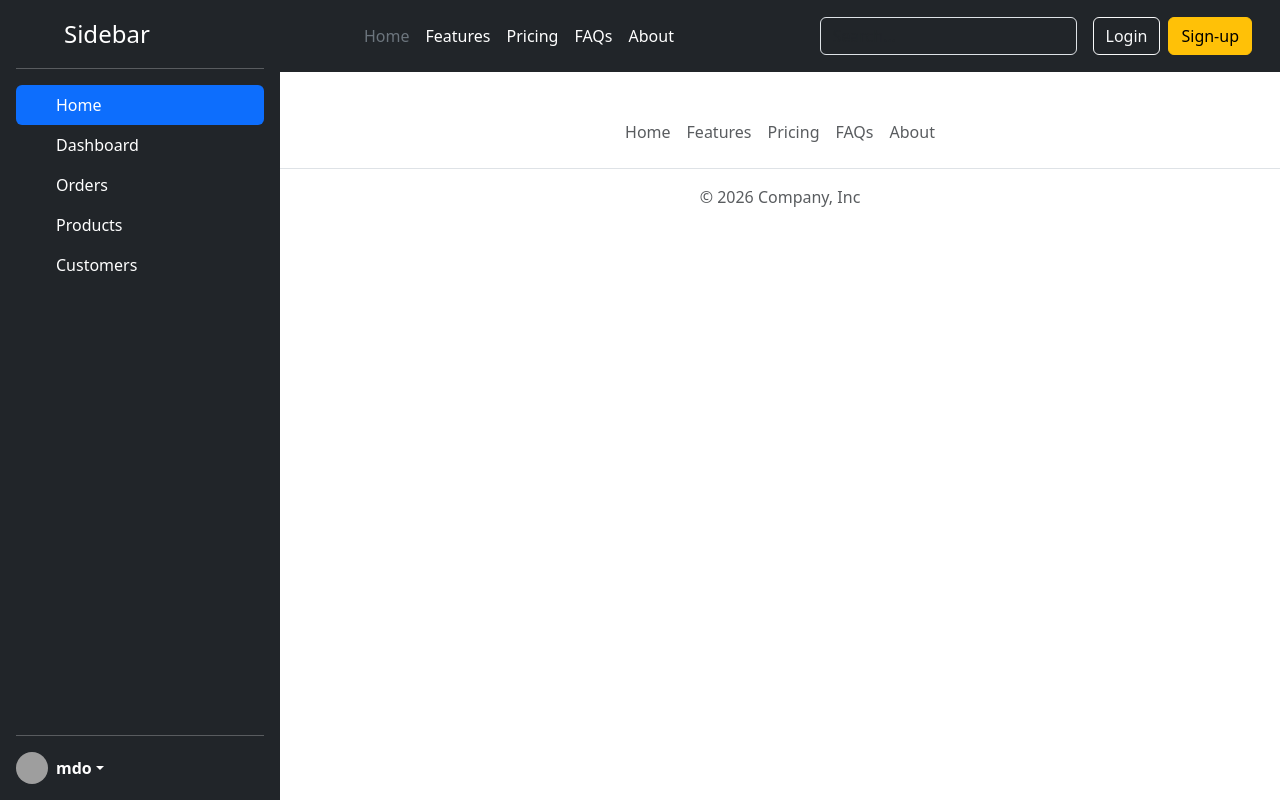
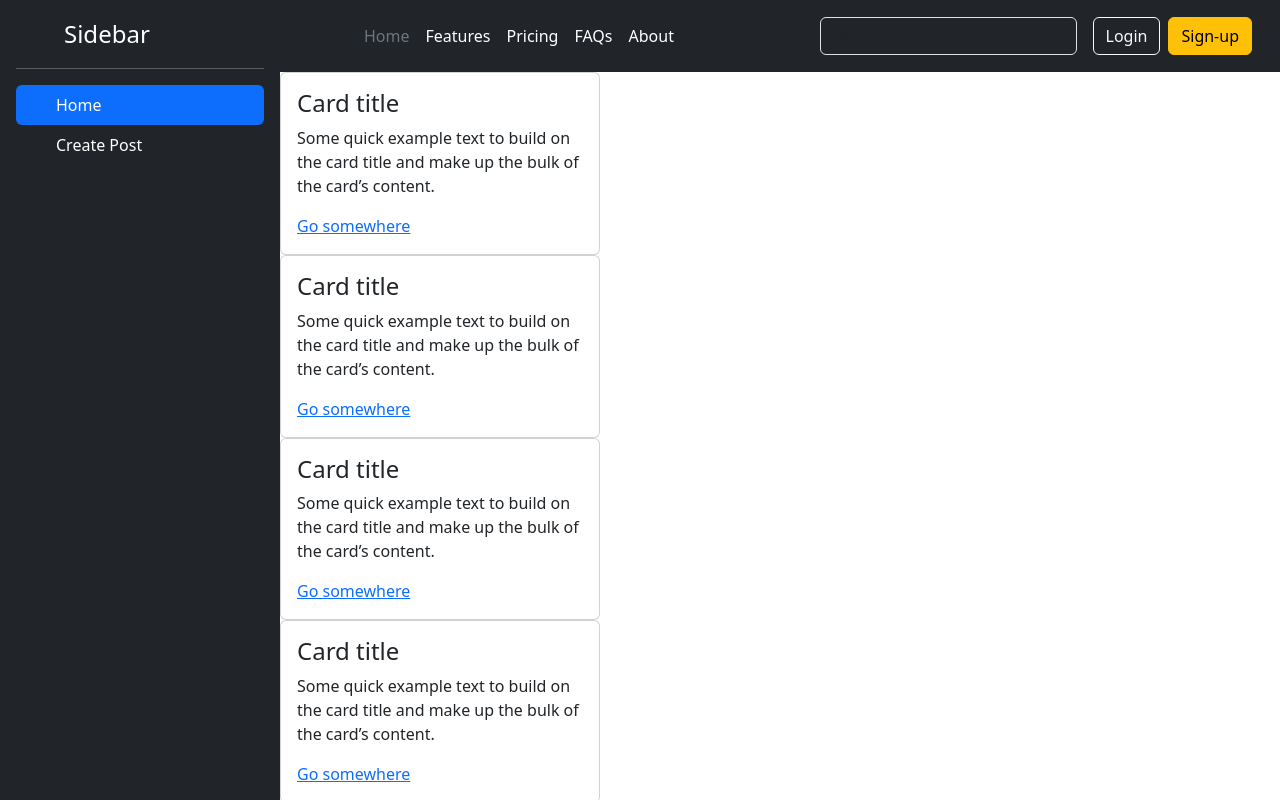
Before and after one commit to Anuuup10/Social-Media, a React (Vite) app: page / in a window 1280 px wide. Shown: the top 800 px of the page. Built offline with nearby package versions, Linux system fonts and the light colour scheme; grey boxes are pictures that could not be loaded.

Commit message:
feat: sidebar functionality

```diff
--- a/src/App.jsx
+++ b/src/App.jsx
@@ -3,14 +3,19 @@ import "bootstrap/dist/css/bootstrap.min.css";
 import Header from "./components/Header";
 import Footer from "./components/Footer";
 import Sidebar from "./components/Sidebar";
+import CreatePost from "./components/CreatePost";
+import PostList from "./components/PostList";
+import { useState } from "react";
 
 function App() {
+  const [selectTab, setSelectedtab] = useState("Home");
   return (
     <>
       <div className="app-container">
-        <Sidebar />
+        <Sidebar selectTab={selectTab} setSelectedtab={setSelectedtab}/>
         <div className="content">
           <Header />
+          {selectTab === "Home" ? (<PostList />) : (<CreatePost />)}
           <Footer />
         </div>
       </div>
--- /dev/null
+++ b/src/components/CreatePost.jsx
@@ -0,0 +1,52 @@
+const CreatePost = () => {
+  return (
+    <form onSubmit={(e) => e.preventDefault()}>
+      <div className="mb-3">
+        <label htmlFor="exampleInputEmail1" className="form-label">
+          Email address
+        </label>
+
+        <input
+          type="email"
+          className="form-control"
+          id="exampleInputEmail1"
+          aria-describedby="emailHelp"
+        />
+
+        <div id="emailHelp" className="form-text">
+          We’ll never share your email with anyone else.
+        </div>
+      </div>
+
+      <div className="mb-3">
+        <label htmlFor="exampleInputPassword1" className="form-label">
+          Password
+        </label>
+
+        <input
+          type="password"
+          className="form-control"
+          id="exampleInputPassword1"
+        />
+      </div>
+
+      <div className="mb-3 form-field">
+        <input
+          type="checkbox"
+          id="exampleCheck1"
+          className="check"
+        />
+
+        <label htmlFor="exampleCheck1">
+          Check me out
+        </label>
+      </div>
+
+      <button type="submit" className="btn-solid theme-primary">
+        Submit
+      </button>
+    </form>
+  );
+}
+
+export default CreatePost;
--- /dev/null
+++ b/src/components/Post.jsx
@@ -0,0 +1,20 @@
+const Post = () => {
+  return (
+    <section className="card" style={{ maxWidth: "320px" }}>
+      <div className="card-body">
+        <h4 className="card-title">Card title</h4>
+
+        <p className="card-text">
+          Some quick example text to build on the card title and make up the
+          bulk of the card’s content.
+        </p>
+
+        <a href="#" className="btn-solid theme-primary">
+          Go somewhere
+        </a>
+      </div>
+    </section>
+  );
+};
+
+export default Post;
--- /dev/null
+++ b/src/components/PostList.jsx
@@ -0,0 +1,15 @@
+import Post from "./Post"
+
+const PostList = () => {
+  return(
+    <>
+    <Post />
+    <Post />
+    <Post />
+    <Post />
+    <Post />
+    </>
+  )
+}
+
+export default PostList;
--- a/src/components/Sidebar.jsx
+++ b/src/components/Sidebar.jsx
@@ -1,8 +1,8 @@
-const Sidebar = () => {
+const Sidebar = ({selectTab, setSelectedtab}) => {
   return (
     <div
       className="d-flex flex-column flex-shrink-0 p-3 text-bg-dark"
-      style={{ width: '280px', minHeight: '100vh' }}
+      style={{ width: "280px", minHeight: "100vh" }}
     >
       {/* Sidebar Title */}
       <a
@@ -24,8 +24,8 @@ const Sidebar = () => {
 
       {/* Navigation Links */}
       <ul className="nav nav-pills flex-column mb-auto">
-        <li className="nav-item">
-          <a href="#" className="nav-link active" aria-current="page">
+        <li className="nav-item" onClick={()=>setSelectedtab('Home')}>
+          <a href="#" className={`nav-link text-white ${selectTab === 'Home' && 'active'}`} aria-current="page">
             <svg
               className="bi pe-none me-2"
               width="16"
@@ -38,8 +38,8 @@ const Sidebar = () => {
           </a>
         </li>
 
-        <li>
-          <a href="#" className="nav-link text-white">
+        <li onClick={()=>setSelectedtab('Create Post')}>
+          <a href="#" className={`nav-link text-white ${selectTab === 'Create Post' && 'active'}`}>
             <svg
               className="bi pe-none me-2"
               width="16"
@@ -48,49 +48,7 @@ const Sidebar = () => {
             >
               <use xlinkHref="#speedometer2" />
             </svg>
-            Dashboard
-          </a>
-        </li>
-
-        <li>
-          <a href="#" className="nav-link text-white">
-            <svg
-              className="bi pe-none me-2"
-              width="16"
-              height="16"
-              aria-hidden="true"
-            >
-              <use xlinkHref="#table" />
-            </svg>
-            Orders
-          </a>
-        </li>
-
-        <li>
-          <a href="#" className="nav-link text-white">
-            <svg
-              className="bi pe-none me-2"
-              width="16"
-              height="16"
-              aria-hidden="true"
-            >
-              <use xlinkHref="#grid" />
-            </svg>
-            Products
-          </a>
-        </li>
-
-        <li>
-          <a href="#" className="nav-link text-white">
-            <svg
-              className="bi pe-none me-2"
-              width="16"
-              height="16"
-              aria-hidden="true"
-            >
-              <use xlinkHref="#people-circle" />
-            </svg>
-            Customers
+            Create Post
           </a>
         </li>
       </ul>
@@ -143,6 +101,6 @@ const Sidebar = () => {
       </div>
     </div>
   );
-}
+};
 
 export default Sidebar;
```
